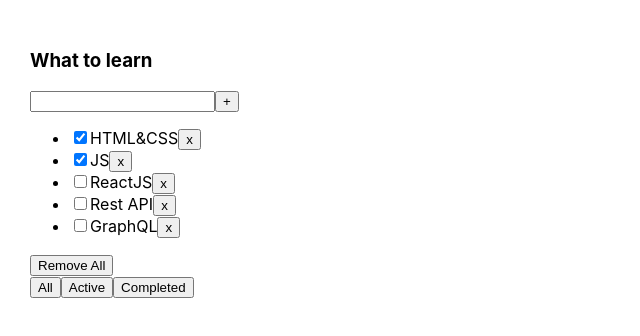
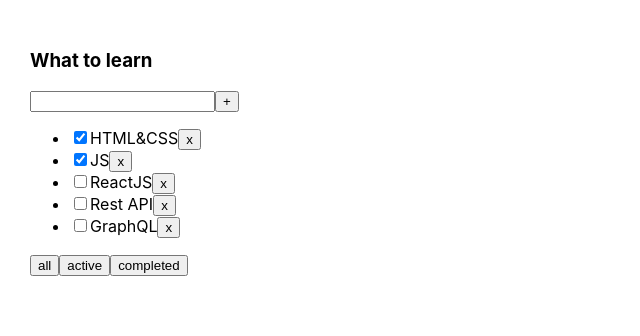
Before and after one commit to AdammmVV/TODOLIST, a React (Create React App) app: page / in a window 1280 px wide. Shown: the top 336 px of the page, without its empty margins (0-640 px from the left). Built offline with nearby package versions, Linux system fonts and the light colour scheme.

Commit message:
refactor code in Todolist.tsx

```diff
--- a/src/Todolist.tsx
+++ b/src/Todolist.tsx
@@ -1,8 +1,9 @@
 import React, {useState} from 'react';
 import {FilterValuesType} from './App';
+import {Button} from "./component/Button";
 
 type TaskType = {
-    id: number
+    id: string
     title: string
     isDone: boolean
 }
@@ -10,54 +11,47 @@
 type PropsType = {
     title: string
     tasks: Array<TaskType>
-    removeTask: (taskId: number) => void
-    removeAllTAsks: () => void
+    removeTask: (taskId: string) => void
+    changeFilter: (value: FilterValuesType) => void
+    addPost: (v: string) => void
 }
 
 export function Todolist(props: PropsType) {
-    let [filter, setFilter] = useState<FilterValuesType>("all");
+    const [title, setTitle] = useState('')
 
-    let tasksForTodolist = props.tasks;
 
-    if (filter === "active") {
-        tasksForTodolist = props.tasks.filter(t => !t.isDone);
-    }
-    if (filter === "completed") {
-        tasksForTodolist = props.tasks.filter(t => t.isDone);
+    function addTaskHandler() {
+        props.addPost(title)
+        setTitle('')
     }
 
-    function changeFilter(value: FilterValuesType) {
-        setFilter(value);
+    const tsarOnClick = (nameButton: FilterValuesType) => {
+        props.changeFilter(nameButton)
+    }
+
+    const removeButton = (id:string) => {
+        props.removeTask(id)
     }
 
     return <div>
         <h3>{props.title}</h3>
         <div>
-            <input/>
-            <button>+</button>
+            <input value={title} onChange={(e) => setTitle(e.currentTarget.value)}/>
+            <button onClick={addTaskHandler}>+</button>
         </div>
         <ul>
             {
-                tasksForTodolist.map(t => <li key={t.id}>
+                props.tasks.map(t => <li key={t.id}>
                     <input type="checkbox" checked={t.isDone}/>
                     <span>{t.title}</span>
-                    <button onClick={ () => { props.removeTask(t.id) } }>x</button>
+                    <button onClick={() => {removeButton(t.id)}}>x</button>
                 </li>)
             }
         </ul>
         <div>
-            <button onClick={props.removeAllTAsks}>Remove All</button>
-        </div>
-        <div>
-            <button onClick={ () => { changeFilter("all") } }>
-                All
-            </button>
-            <button onClick={ () => { changeFilter("active") } }>
-                Active
-            </button>
-            <button onClick={ () => { changeFilter("completed") } }>
-                Completed
-            </button>
+            <Button name={'all'} callBack={()=>tsarOnClick('all')}/>
+            <Button name={'active'} callBack={()=>tsarOnClick('active')}/>
+            <Button name={'completed'} callBack={()=>tsarOnClick('completed')}/>
         </div>
     </div>
 }
```
